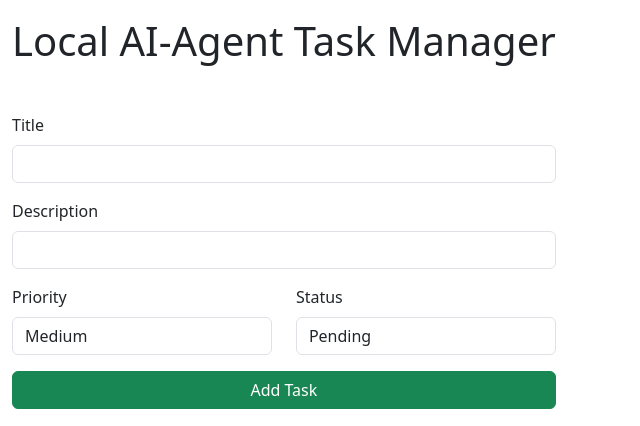
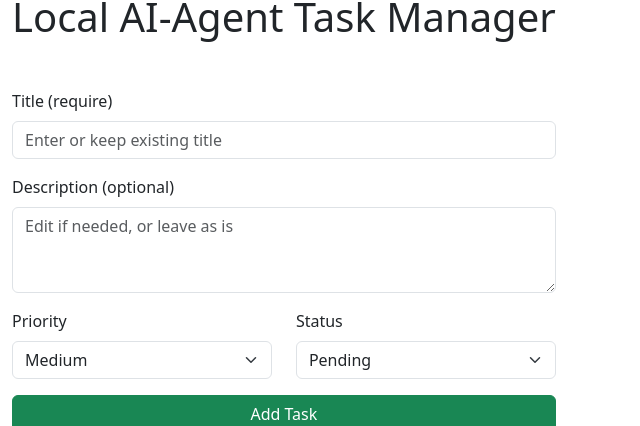
Before and after one commit to DucHuy2701/task-manager, a React (Vite) app in the folder client/: page / in a window 1280 px wide. Shown: the part 154-580 px from the top of the page, without its empty margins (0-640 px from the left). Built offline with nearby package versions, Linux system fonts and the light colour scheme; no server answers.

Commit message:
update to react 19 with useActionState & useOptimistic

```diff
--- a/client/package.json
+++ b/client/package.json
@@ -11,14 +11,14 @@
   },
   "dependencies": {
     "bootstrap": "^5.3.8",
-    "react": "^19.2.0",
-    "react-dom": "^19.2.0"
+    "react": "^19.2.4",
+    "react-dom": "^19.2.4"
   },
   "devDependencies": {
     "@eslint/js": "^9.39.1",
     "@types/react": "^19.2.7",
     "@types/react-dom": "^19.2.3",
-    "@vitejs/plugin-react": "^5.1.1",
+    "@vitejs/plugin-react": "^5.1.4",
     "eslint": "^9.39.1",
     "eslint-plugin-react-hooks": "^7.0.1",
     "eslint-plugin-react-refresh": "^0.4.24",
--- a/client/src/components/TaskForm.jsx
+++ b/client/src/components/TaskForm.jsx
@@ -1,4 +1,4 @@
-import { useEffect, useState } from "react";
+import { useActionState, useOptimistic } from "react";
 
 function TaskForm({
   onTaskAdded,
@@ -6,37 +6,34 @@ function TaskForm({
   isEditMode = false,
   onClose,
 }) {
-  const [title, setTitle] = useState("");
-  const [description, setDescription] = useState("");
-  const [priority, setPriority] = useState("medium");
-  const [status, setStatus] = useState("pending");
+  const isNew = !isEditMode;
+  const actionType = isEditMode ? "update" : "create";
 
-  useEffect(() => {
-    if (initialTask) {
-      setTitle(initialTask.title || "");
-      setDescription(initialTask.description || "");
-      setPriority(initialTask.priority || "medium");
-      setStatus(initialTask.status || "pending");
-    }
-  }, [initialTask]);
+  //optimistic state
+  const [optimisticTasks, addOptimisticTasks] = useOptimistic(
+    [],
+    (current, newTask) => [...current, newTask],
+  );
 
-  const handleSubmit = async (e) => {
-    e.preventDefault();
-    if (!title.trim()) return alert("Title is required");
+  //action function
+  const taskAction = async (prevState, formData) => {
+    const title = (formData.get("title") ?? '').trim();
+    const description = (formData.get("description") ?? '').trim() || null;
+    const priority = (formData.get("priority") ?? 'medium').trim();
+    const status = (formData.get("status") ?? 'pending').trim();
 
-    const taskData = {
-      title: title.trim(),
-      description: description.trim() || null,
-      priority,
-      status,
-    };
+    if (!title) return { error: "Title is required!", pending: false };
+
+    const taskData = { title, description, priority, status };
 
     try {
-      const url = isEditMode
-        ? `http://localhost:5000/api/tasks/${initialTask.id}`
-        : "http://localhost:5000/api/tasks";
+      let url = "http://localhost:5000/api/tasks";
+      let method = "POST";
 
-      const method = isEditMode ? "PUT" : "POST";
+      if (isEditMode) {
+        url += `/${initialTask.id}`;
+        method = "PUT";
+      }
 
       const res = await fetch(url, {
         method,
@@ -45,53 +42,72 @@ function TaskForm({
       });
 
       if (!res.ok) {
-        const errData = await res.json();
-        throw new Error(errData.error || "Failed to save task!");
+        const err = await res.json();
+        return { error: err.error || "Failed to save task!", pending: false };
       }
 
+      const result = await res.json();
       onTaskAdded();
       if (isEditMode && onClose) onClose();
-      if (!isEditMode) {
-        setTitle("");
-        setDescription("");
-        setPriority("medidum");
-        setStatus("pending");
-      }
+
+      addOptimisticTasks({
+        ...taskData,
+        id: result.id || initialTask?.id,
+        created_at: new Date().toISOString(),
+      });
+
+      return { success: true, error: null, pending: false };
     } catch (err) {
-      console.error("Saving task error:", err);
-      alert(err.message || "Error saving task");
+      console.error(err);
+      return { error: "Network error or server issues!", pending: false };
     }
   };
 
+  //useActionState
+  const [state, formAction, isPending] = useActionState(taskAction, {
+    error: null,
+    success: false,
+    pending: false,
+  });
+
   return (
-    <form onSubmit={handleSubmit} className="mb-4">
+    <form action={formAction} className="mb-4">
+      <input type="hidden" name="id" value={initialTask?.id || ""} />
+
       <div className="mb-3">
-        <label className="form-label">Title</label>
+        <label className="form-label">Title (require)</label>
         <input
           type="text"
+          name="title"
           className="form-control"
-          value={title}
-          onChange={(e) => setTitle(e.target.value)}
+          defaultValue={initialTask?.title || ""}
           required
+          placeholder="Enter or keep existing title"
+          disabled={isPending}
         />
       </div>
+
       <div className="mb-3">
-        <label className="form-label">Description</label>
-        <input
+        <label className="form-label">Description (optional)</label>
+        <textarea
           type="text"
+          name="description"
           className="form-control"
-          value={description}
-          onChange={(e) => setDescription(e.target.value)}
+          defaultValue={initialTask?.description || ""}
+          rows="3"
+          placeholder="Edit if needed, or leave as is"
+          disabled={isPending}
         />
       </div>
+
       <div className="row mb-3">
         <div className="col-md-6">
           <label className="form-label">Priority</label>
           <select
-            type="text"
-            className="form-control"
-            value={priority}
-            onChange={(e) => setPriority(e.target.value)}
+            name="priority"
+            className="form-select"
+            defaultValue={initialTask?.priority || "medium"}
+            disabled={isPending}
           >
             <option value="low">Low</option>
             <option value="medium">Medium</option>
@@ -101,10 +117,10 @@ function TaskForm({
         <div className="col-md-6">
           <label className="form-label">Status</label>
           <select
-            type="text"
-            className="form-control"
-            value={status}
-            onChange={(e) => setStatus(e.target.value)}
+            name="status"
+            className="form-select"
+            defaultValue={initialTask?.status || "pending"}
+            disabled={isPending}
           >
             <option value="pending">Pending</option>
             <option value="in-progress">In-progress</option>
@@ -113,12 +129,31 @@ function TaskForm({
         </div>
       </div>
 
+      {state.error && (
+        <div className="alert alert-danger mb-3">{state.error}</div>
+      )}
+      {state.success && (
+        <div className="alert alert-success mb-3">Task save successfulyl!</div>
+      )}
+
       <div className="d-flex gap-2">
-        <button className="btn btn-success flex-fill">
-          {isEditMode ? 'Update Task' : 'Add Task'}
+        <button
+          type="submit"
+          className="btn btn-success flex-fill"
+          disabled={isPending}
+        >
+          {isPending ? "Saving..." : isEditMode ? "Update Task" : "Add Task"}
         </button>
+
         {isEditMode && (
-          <button type="button" className="btn btn-secondary" onClick={onClose}>Close</button>
+          <button
+            type="button"
+            onClick={onClose}
+            className="btn btn-secondary"
+            disabled={isPending}
+          >
+            Cancel
+          </button>
         )}
       </div>
     </form>
```
Also changed, not shown: 2 other files (tests, documents, lock files or other folders).
